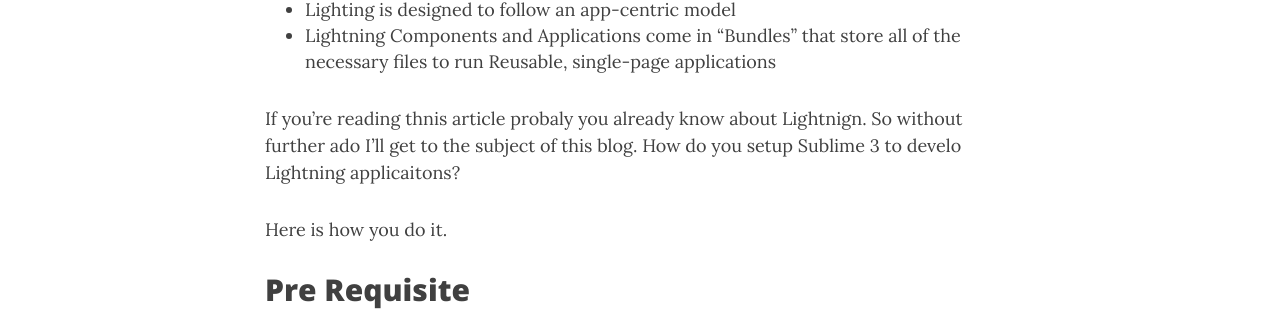
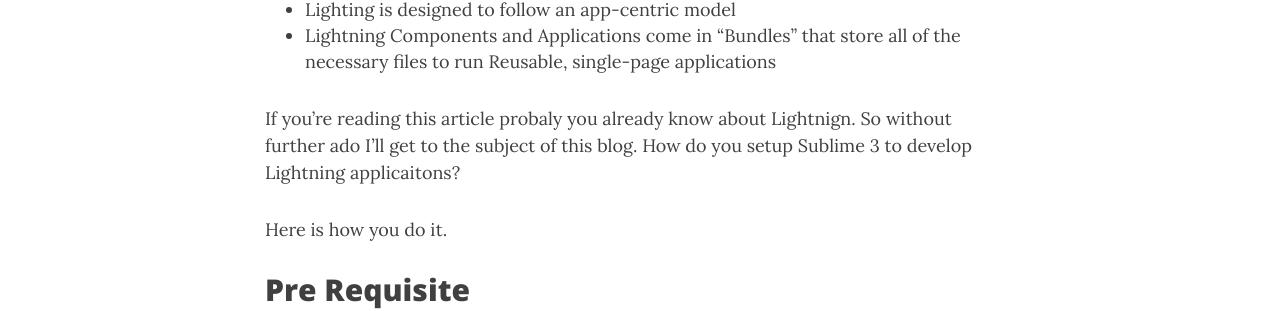
Before and after one commit to codecoms/codecoms.github.io, a Jekyll site: the page built from _posts/2017-04-17-Setup-Salesforce-Lightning-Development-With-Sublime3.md, in a window 1280 px wide and 900 px high, scrolled down 612 px. Shown: the part 153-464 px from the top of the window. Built offline with Jekyll 4.4.1, drawn with Linux system fonts in a browser that asks for light colours; nearby versions of some CDN libraries.

Commit message:
Setup Sublime to develop in Salesforce Lightning edits

```diff
--- a/_posts/2017-04-17-Setup-Salesforce-Lightning-Development-With-Sublime3.md
+++ b/_posts/2017-04-17-Setup-Salesforce-Lightning-Development-With-Sublime3.md
@@ -30,7 +30,7 @@ If you're using Saleforce1 you're using Lightning without knowing it.
 - Lighting is designed to follow an app-centric model
 - Lightning Components and Applications come in "Bundles" that store all of the necessary files to run Reusable, single-page applications
 
-If you're reading thnis article probaly you already know about Lightnign. So without further ado I'll get to the subject of this blog. How do you setup Sublime 3 to develo Lightning applicaitons?
+If you're reading this article probaly you already know about Lightnign. So without further ado I'll get to the subject of this blog. How do you setup Sublime 3 to develop Lightning applicaitons?
 
 Here is how you do it.
 
```
